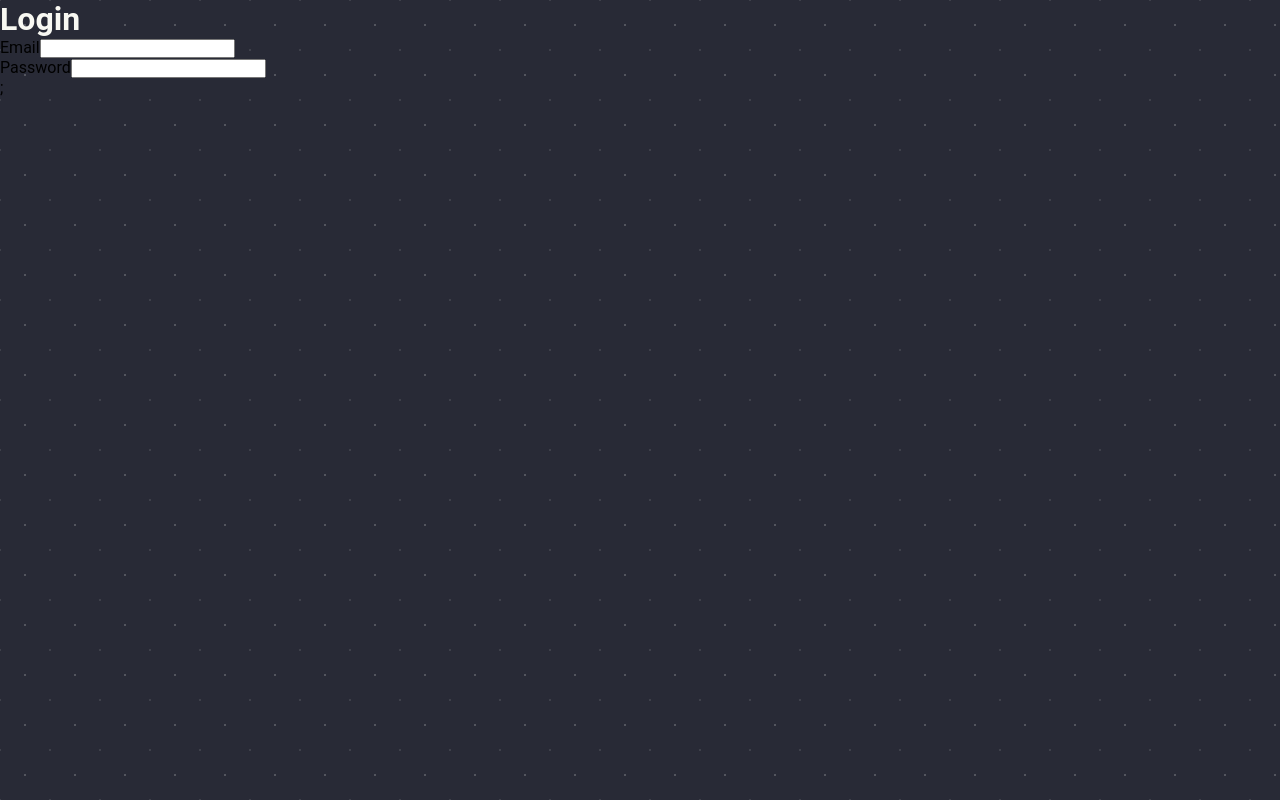
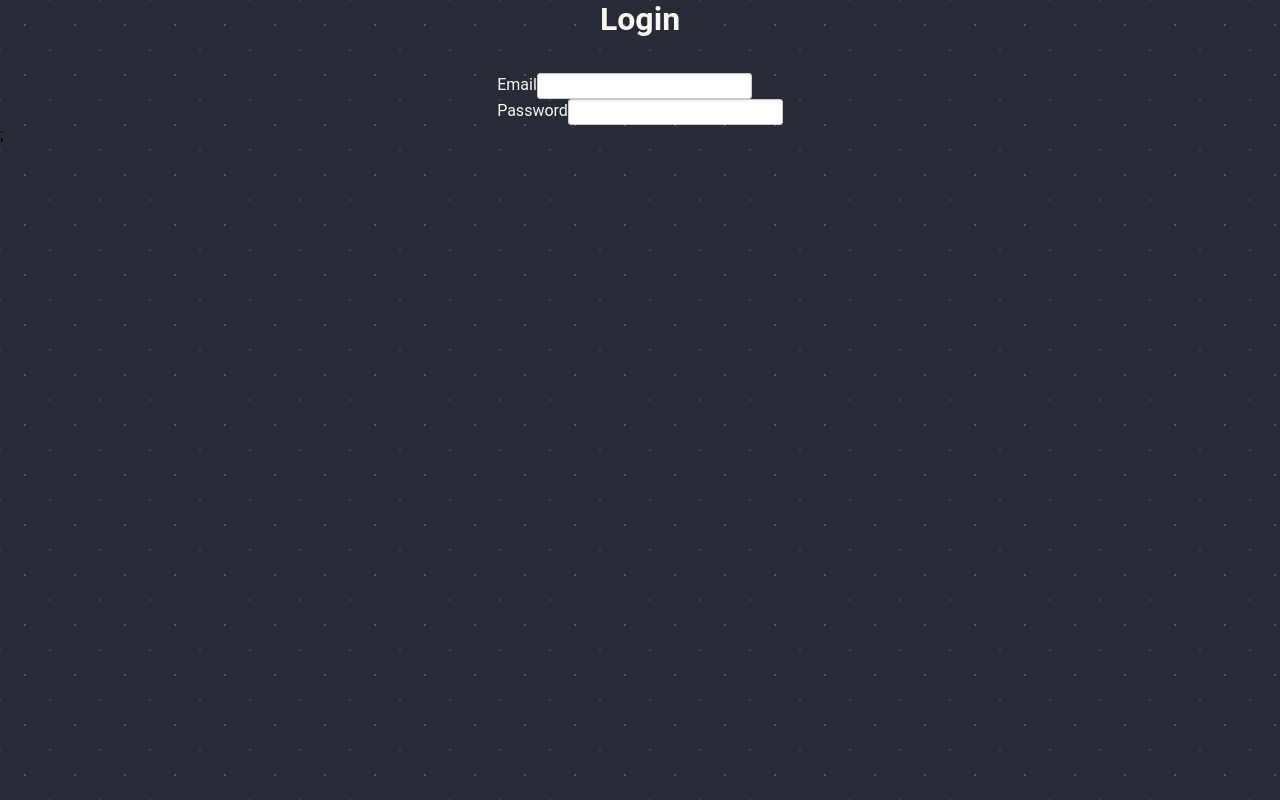
Before and after one commit to DavidFFDAW/magalapoly, a Next.js app: page /auth/login in a window 1280 px wide. Built offline with nearby package versions, Linux system fonts and the light colour scheme.

Commit message:
feat: login form

```diff
--- a/pages/auth/login/index.jsx
+++ b/pages/auth/login/index.jsx
@@ -1,23 +1,49 @@
-import PageWrapper from "@/components/PageWrapper";
+import React from 'react';
+import PageWrapper from '@/components/PageWrapper';
 
-export default function login() {
+export default function Login() {
+    const [formData, setFormData] = React.useState({ email: '', password: '' });
+
+    const handleSubmit = ev => {
+        ev.preventDefault();
+        console.log(formData);
+    };
+
     return (
+        <>
             <PageWrapper title={'Login'}>
-            <div className='login-page'>
-                <div className='login-form'>
+                <div className="login-page">
+                    <div className="flex center al-center column gap login-form">
                         <h1>Login</h1>
-                <form>
-                    <div className='form-group'>
-                    <label htmlFor='email'>Email</label>
-                    <input type='email' name='email' id='email' />
+                        <form action="POST" onSubmit={handleSubmit}>
+                            <div className="form-group">
+                                <label htmlFor="email" className="text">
+                                    Email
+                                </label>
+                                <input
+                                    className="custom form-item"
+                                    type="email"
+                                    name="email"
+                                    id="email"
+                                    onChange={ev => setFormData({ ...formData, email: ev.target.value })}
+                                />
                             </div>
-                    <div className='form-group'>
-                    <label htmlFor='password'>Password</label>
-                    <input type='password' name='password' id='password' />
+                            <div className="form-group">
+                                <label htmlFor="password" className="text">
+                                    Password
+                                </label>
+                                <input
+                                    className="custom form-item"
+                                    type="password"
+                                    name="password"
+                                    id="password"
+                                    onChange={ev => setFormData({ ...formData, password: ev.target.value })}
+                                />
                             </div>
                         </form>
                     </div>
                 </div>
             </PageWrapper>
-    )
+        </>
+    );
 }
```
Lines whose indentation alone changed are shown as unchanged.
